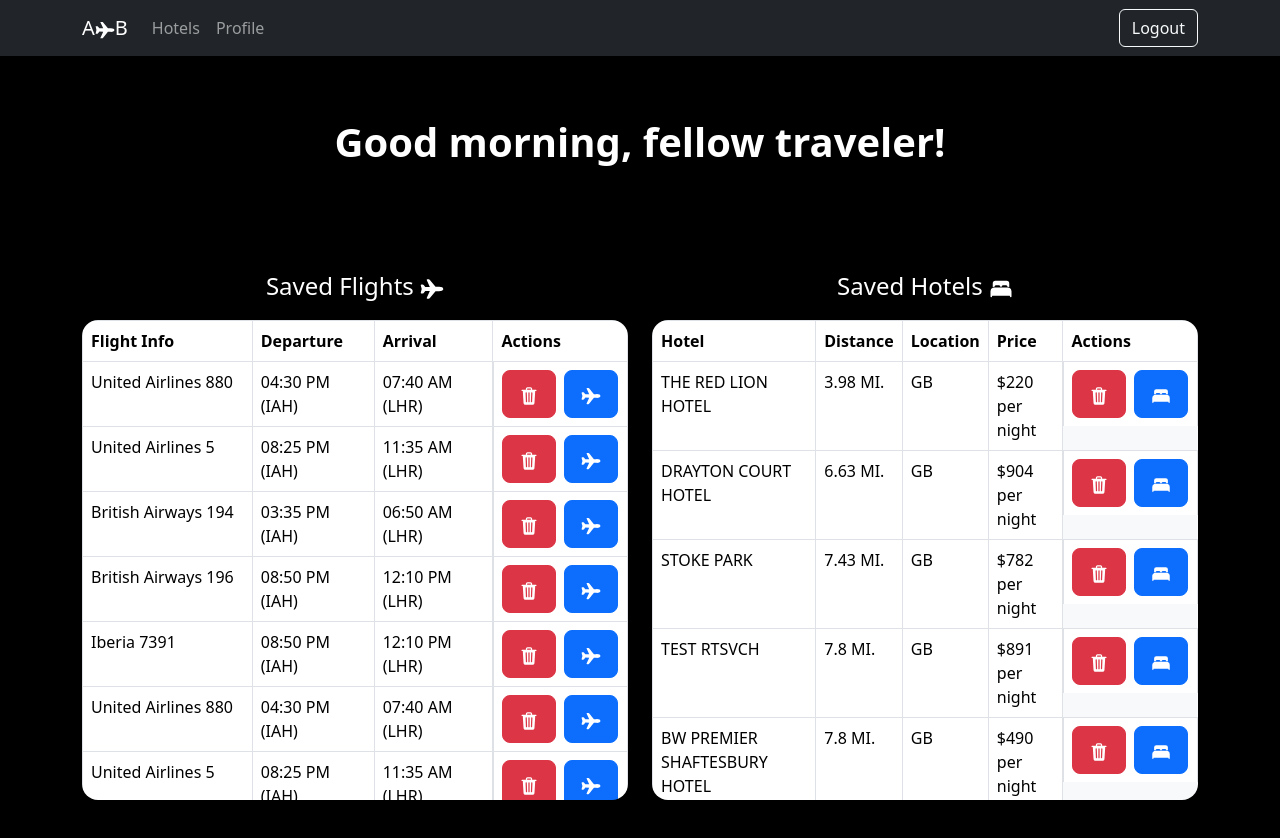
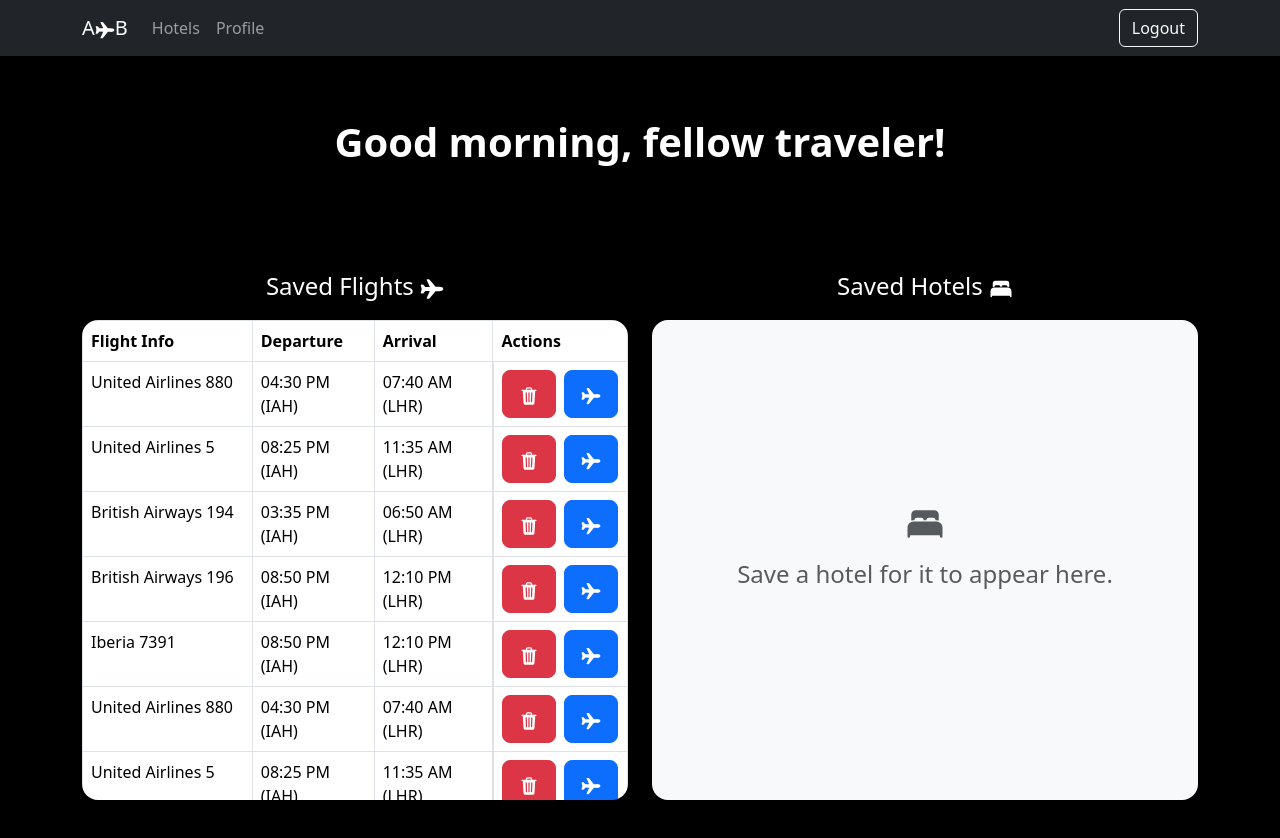
Before and after one commit to tam1444AH/A2B2.0, a React (Vite) app in the folder client/: page /profile in a window 1280 px wide. Shown: the top 838 px of the page. Built offline with nearby package versions, Linux system fonts and the light colour scheme; sample sign-in values are in the browser's storage.

Commit message:
Added empty hotel/flights functionalityfr Profile.

```diff
--- a/client/src/components/SavedFlightsTable.jsx
+++ b/client/src/components/SavedFlightsTable.jsx
@@ -3,6 +3,18 @@
 import { IoAirplane, IoTrash } from "react-icons/io5";
 
 const SavedFlightsTable = ({ flights }) => {
+  if (flights.length === 0) {
+    return (
+      <div
+        className="d-flex flex-column justify-content-center align-items-center text-muted bg-light rounded-4"
+        style={{ height: "60vh" }}
+      >
+        <IoAirplane className="fs-1 mb-1" />
+        <p className="fs-4 p-1">Save a flight for it to appear here.</p>
+      </div>
+    );
+  }
+
   return (
     <div className="table-responsive mb-4 rounded-4 bg-light" style={{ height: "60vh", overflowY: "auto" }}>
       <Table bordered hover className="shadow-sm bg-light">
@@ -15,17 +27,17 @@
           </tr>
         </thead>
         <tbody>
-          {flights.length > 0 ? (
-            flights.map((flight, index) => (
+          {flights.map((flight, index) => (
             <tr key={index}>
               <td>
                 {flight.airline.name} {flight.flight.number}
               </td>
               <td>
-                  {new Date(flight.departure.scheduled).toLocaleTimeString(
-                    [],
-                    { hour: "2-digit", minute: "2-digit", hour12: true }
-                  )}{" "}
+                {new Date(flight.departure.scheduled).toLocaleTimeString([], {
+                  hour: "2-digit",
+                  minute: "2-digit",
+                  hour12: true,
+                })}{" "}
                 ({flight.departure.iata})
               </td>
               <td>
@@ -45,15 +57,7 @@
                 </Button>
               </td>
             </tr>
-            ))
-          ) : (
-            <tr>
-              <td colSpan="4" className="text-center text-muted">
-                <IoAirplane className="fs-3" /> Save a flight for it to appear
-                here.
-              </td>
-            </tr>
-          )}
+          ))}
         </tbody>
       </Table>
     </div>
--- a/client/src/components/SavedHotelsTable.jsx
+++ b/client/src/components/SavedHotelsTable.jsx
@@ -4,6 +4,19 @@
 
 const SavedHotelsTable = ({ hotels }) => {
   const getRandomPrice = () => Math.floor(Math.random() * (1000 - 100 + 1)) + 100;
+
+  if (hotels.length === 0) {
+    return (
+      <div
+        className="d-flex flex-column justify-content-center align-items-center text-muted bg-light rounded-4"
+        style={{ height: "60vh" }}
+      >
+        <IoBed className="fs-1 mb-1" />
+        <p className="fs-4 p-2">Save a hotel for it to appear here.</p>
+      </div>
+    );
+  }
+
   return (
     <div className="table-responsive mb-4 rounded-4 bg-light" style={{ height: "60vh", overflowY: "auto" }}>
       <Table bordered hover className="shadow-sm bg-light">
@@ -17,8 +30,7 @@
           </tr>
         </thead>
         <tbody>
-                    {hotels.length > 0 ? (
-                        hotels.map((hotel, index) => (
+          {hotels.map((hotel, index) => (
             <tr key={index}>
               <td>{hotel.name}</td>
               <td>{hotel.distance.value} MI.</td>
@@ -33,14 +45,7 @@
                 </Button>
               </td>
             </tr>
-                        ))
-                    ) : (
-                        <tr>
-                        <td colSpan="4" className="text-center text-muted">
-                            <IoBed className="fs-3" /> Save a hotel for it to appear here.
-                        </td>
-                        </tr>
-                    )}
+          ))}
         </tbody>
       </Table>
     </div>
--- a/client/src/pages/ProfilePage.jsx
+++ b/client/src/pages/ProfilePage.jsx
@@ -9,7 +9,9 @@
 const ProfilePage = () => {
   const [greeting, setGreeting] = useState("");
   const dataF = flights.flights;
-  const dataH = hotels.hotels;
+  // const dataF = [];
+  // const dataH = hotels.hotels;
+  const dataH = [];
 
   useEffect(() => {
     const hour = new Date().getHours();
```
Lines whose indentation alone changed are shown as unchanged.
